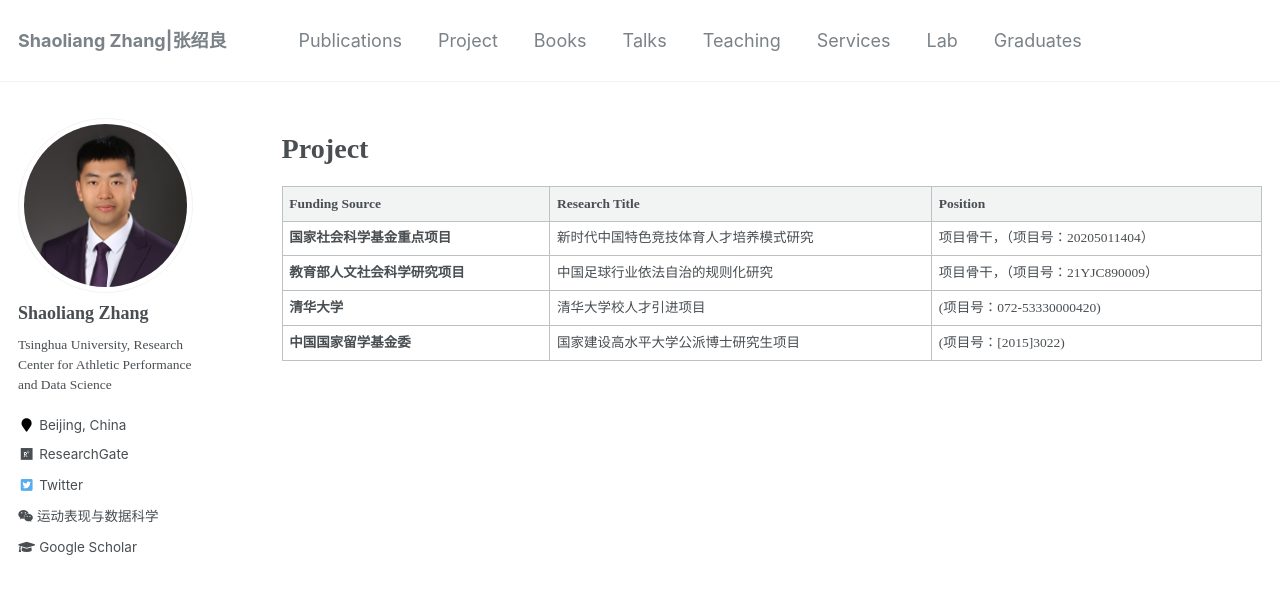
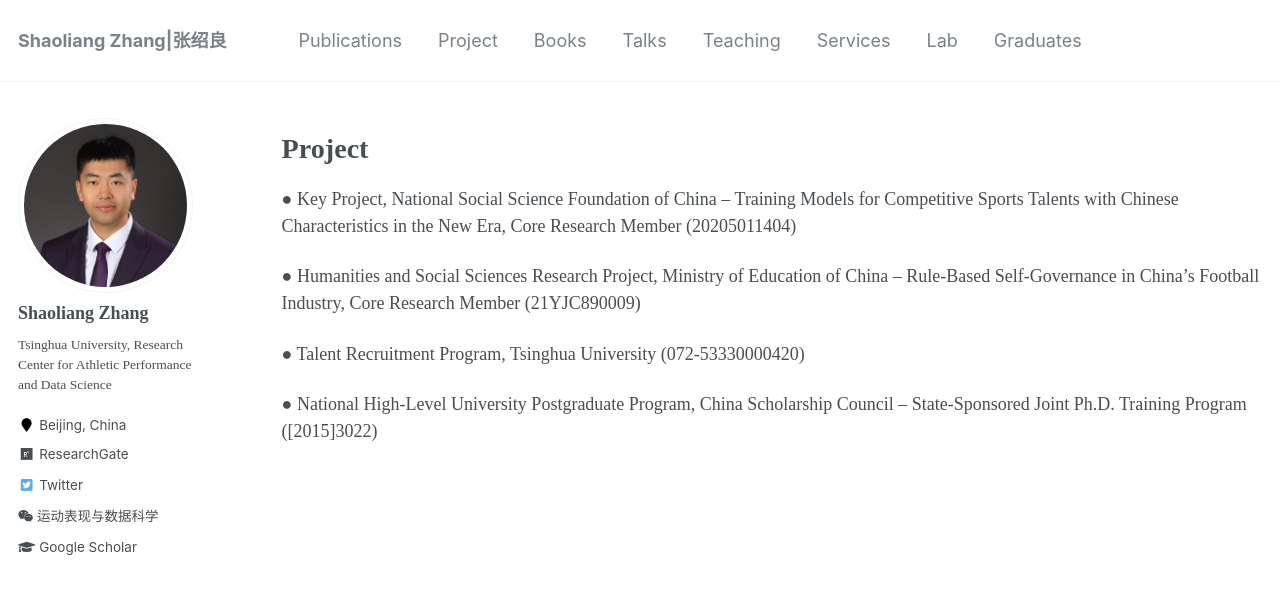
Before and after one commit to sportssuper/ZSL, a Jekyll site: the page built from _pages/project.md, in a window 1280 px wide and 974 px high. Shown: the top 594 px of the window. Built offline with Jekyll 4.4.1, drawn with Linux system fonts in a browser that asks for light colours; a script that is not in the unit is left out.

Commit message:
Update project.md

```diff
--- a/_pages/project.md
+++ b/_pages/project.md
@@ -20,15 +20,13 @@ author_profile: true
 
 <h1 style="font-family: 'Times New Roman', Times, serif; text-align: left; margin-bottom: 20px;">Project</h1>
 
+● Key Project, National Social Science Foundation of China – Training Models for Competitive Sports Talents with Chinese Characteristics in the New Era, Core Research Member (20205011404)
 
+● Humanities and Social Sciences Research Project, Ministry of Education of China – Rule-Based Self-Governance in China’s Football Industry, Core Research Member (21YJC890009)
 
-|**Funding Source**|**Research Title**|**Position**|
-|----------|------------|-----|
-| **国家社会科学基金重点项目** | 新时代中国特色竞技体育人才培养模式研究 | 项目骨干，（项目号：20205011404）|
-| **教育部人文社会科学研究项目** | 中国足球行业依法自治的规则化研究 | 项目骨干，（项目号：21YJC890009）|
-| **清华大学** | 清华大学校人才引进项目 | (项目号：072-53330000420)|
-| **中国国家留学基金委** | 国家建设高水平大学公派博士研究生项目 | (项目号：[2015]3022)|
+● Talent Recruitment Program, Tsinghua University (072-53330000420)
 
+● National High-Level University Postgraduate Program, China Scholarship Council – State-Sponsored Joint Ph.D. Training Program ([2015]3022)
 
 {% include base_path %}
 
```
